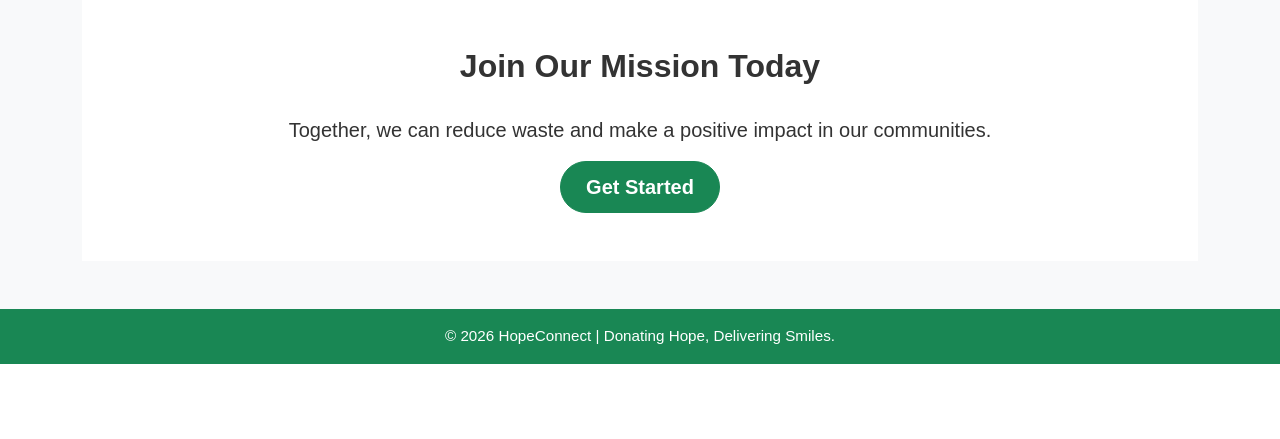
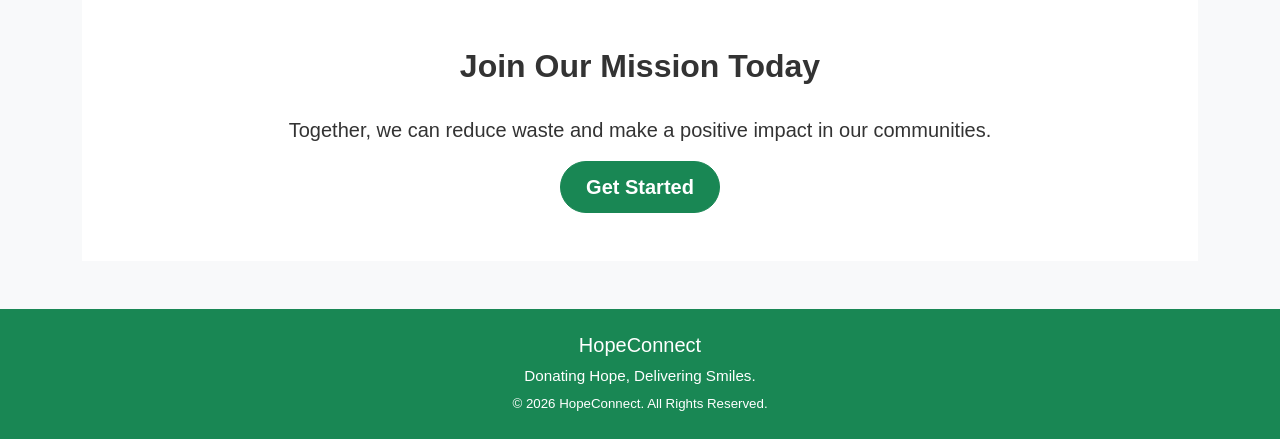
Before and after one commit to abdl-hafeez07/HopeConnect-Community-Donation-Distribution-System, a Django app: page / in a window 1280 px wide. Shown: the part 1120-1559 px from the top of the page. Before the commit the page ends 1484 px from the top, so only its background shows below. Run offline with Django 5.2, Linux system fonts and the light colour scheme.

Commit message:
Enhance homepage styling and footer UI

```diff
--- a/static/css/style.css
+++ b/static/css/style.css
@@ -77,3 +77,12 @@ section h2 {
 section:last-child {
     background-color: #ffffff;
 }
+
+.btn-success {
+    transition: all 0.3s ease;
+}
+
+.btn-success:hover {
+    transform: translateY(-2px);
+    box-shadow: 0 6px 15px rgba(0, 0, 0, 0.2);
+}
--- a/templates/base.html
+++ b/templates/base.html
@@ -71,10 +71,12 @@
     </div>
 
     <!-- Footer -->
-    <footer class="bg-success text-white text-center py-3 mt-5">
-        <p class="mb-0">
-            © 2026 HopeConnect | Donating Hope, Delivering Smiles.
-        </p>
+    <footer class="bg-success text-white py-4 mt-5">
+        <div class="container text-center">
+            <h5>HopeConnect</h5>
+            <p class="mb-1">Donating Hope, Delivering Smiles.</p>
+            <small>&copy; 2026 HopeConnect. All Rights Reserved.</small>
+        </div>
     </footer>
 
     <!-- Bootstrap JS -->
```
